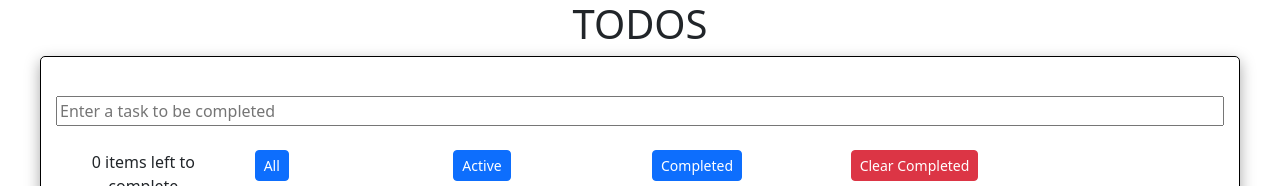
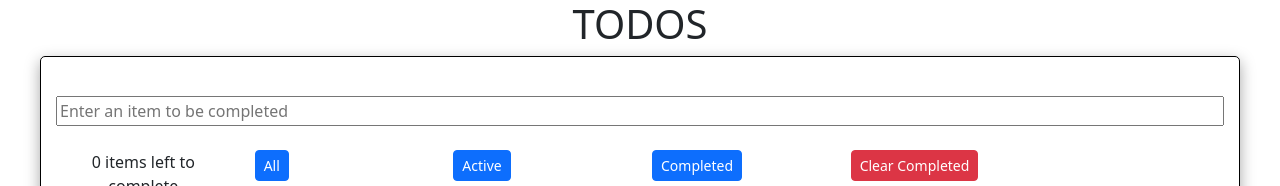
Before and after one commit to DeveloperDadd/toDoList1, a React (Create React App) app: page / in a window 1280 px wide. Shown: the top 186 px of the page. Built offline with nearby package versions, Linux system fonts and the light colour scheme.

Commit message:
Add more helpful comments, reminder button, working on reminder functionality

```diff
--- a/src/App.js
+++ b/src/App.js
@@ -18,7 +18,8 @@ function App() {
       const task = {
         text : tempData,
         id : Date.now(),
-        isActive : true
+        isActive : true,
+        reminder: ""
       }
       let tempTasks = [...tasks, task];
       setTasks(tempTasks);
@@ -28,6 +29,7 @@ function App() {
     }
 }
 
+// Every time the tasks array is manipulated updated the page's state
   useEffect (() => {
     if (page === "1") {
       setTasksAll();
@@ -38,6 +40,9 @@ function App() {
     }
   }, [tasks]);
 
+
+// Every time the tasks array is manipulated, check to see the number of active tasks
+// Update the count of active items that need to be completed
   useEffect(() => {
     let count = tasks.filter(task => task.isActive === true).length;
     setNumActive(count);
@@ -90,15 +95,11 @@ function App() {
     console.log("All completed tasks have been cleared")
   }
 
-  const taskPlaceholder = {
-    text : 'Enter a task to be completed'
-  }
-
   return (
     <div className='container-fluid'>
     <Heading title="TODOS"/>
     <div id="main-container">
-      <Task placeholder={taskPlaceholder.text} handleKeyDown={handleKeyDown} />
+      <Task handleKeyDown={handleKeyDown} />
       <Tasklist filteredTasks={filteredTasks} deleteTask={deleteTask} markComplete={markComplete}/>
       <Footer count={`${numActive} items left to complete`} setAll={setTasksAll} setActive={setTasksActive} setComplete={setTasksCompleted} clearCompleted={clearCompleted}/>
     </div>
--- a/src/routes/Task.js
+++ b/src/routes/Task.js
@@ -2,6 +2,6 @@ import React from "react";
 
 export default function Task({ placeholder, handleKeyDown }) {
     return (
-        <input className="w-100 mt-4" type="text/submit"  placeholder={placeholder} onChange={handleKeyDown} onKeyDown={handleKeyDown}></input>
+        <input className="w-100 mt-4" type="text/submit"  placeholder='Enter an item to be completed' onChange={handleKeyDown} onKeyDown={handleKeyDown}></input>
     )
 }
--- a/src/routes/Tasklist.js
+++ b/src/routes/Tasklist.js
@@ -4,11 +4,17 @@ import { useState } from 'react';
 export default function Tasklist({ filteredTasks, deleteTask, markComplete, handleKeyDown }) {
     const [editingTaskId, setEditingTaskId] = useState(null);
     const [text, setText] = useState("");
+    const [reminder, setReminder] = useState("");
 
     const handleDoubleClick = (taskId) => {
         setEditingTaskId(taskId);
         setText(filteredTasks.find(task => task.id === taskId).text)
     };
+
+    const handleClick = (taskId) => {
+        setEditingTaskId(taskId);
+
+    }
 
     const handleChange = (event) => {
         setText(event.target.value);
@@ -66,7 +72,7 @@ export default function Tasklist({ filteredTasks, deleteTask, markComplete, hand
                                 <p className='my-1 col-8'>{task.text}</p>
                             )}
                         </div>
-
+                        <button onClick={handleClick} className='reminder btn btn-secondary'> Add a reminder </button>
 
 
                         <div className='col-1'>
```
